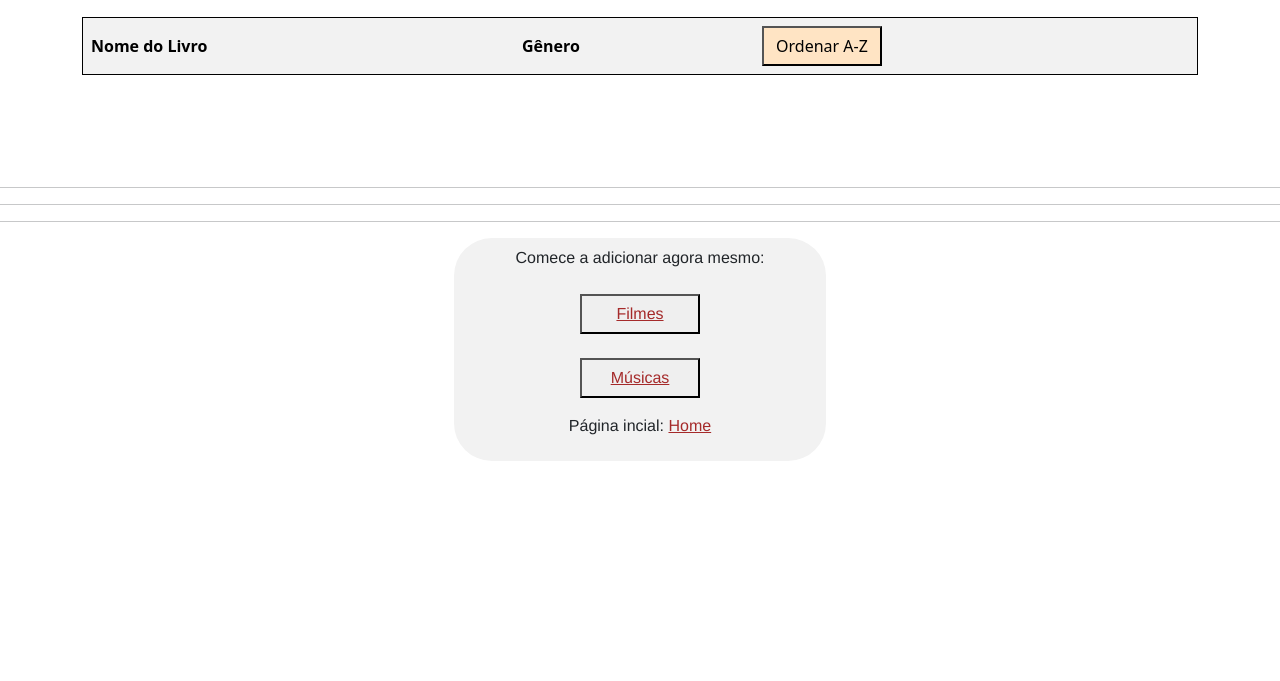
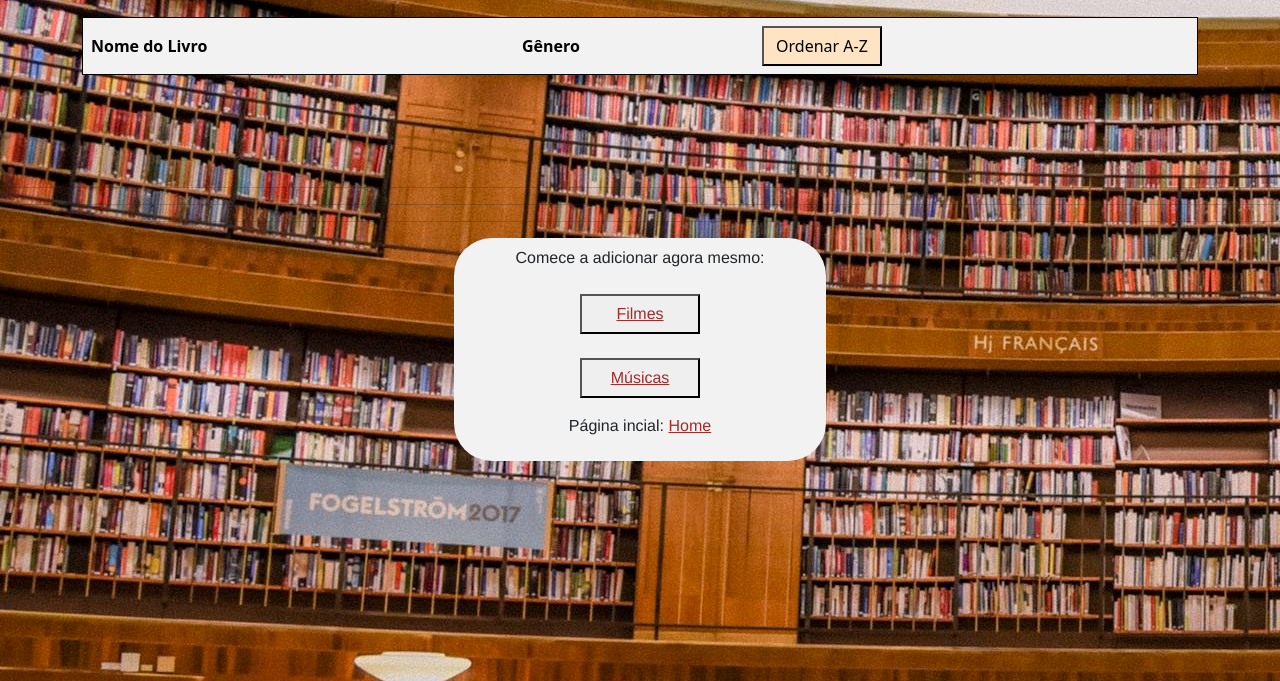
Before and after one commit to LeonardoAlvesEtec/Watchlist-true, a plain HTML site: page lista-livros.html in a window 1280 px wide. Shown: the part 119-800 px from the top of the page. Drawn offline with Linux system fonts and the light colour scheme.

Commit message:
Update lista-livros.html

```diff
--- a/lista-livros.html
+++ b/lista-livros.html
@@ -10,7 +10,7 @@
 </head>
 
 <!--Fundo da página, com imagem relacionada-->
-<body style="background-image: url(/IW2/img/bibliotecas.png); background-attachment: fixed; background-repeat: no-repeat;">
+<body style="background-image: url(img/bibliotecas.png); background-attachment: fixed; background-repeat: no-repeat;">
     <h1 style="border: 10px; border-style: outset; border-color: rgb(34, 0, 126); background-color: rgb(110, 130, 243);">Livros que quero ler:</h1>
 
   <div class="container">
```
